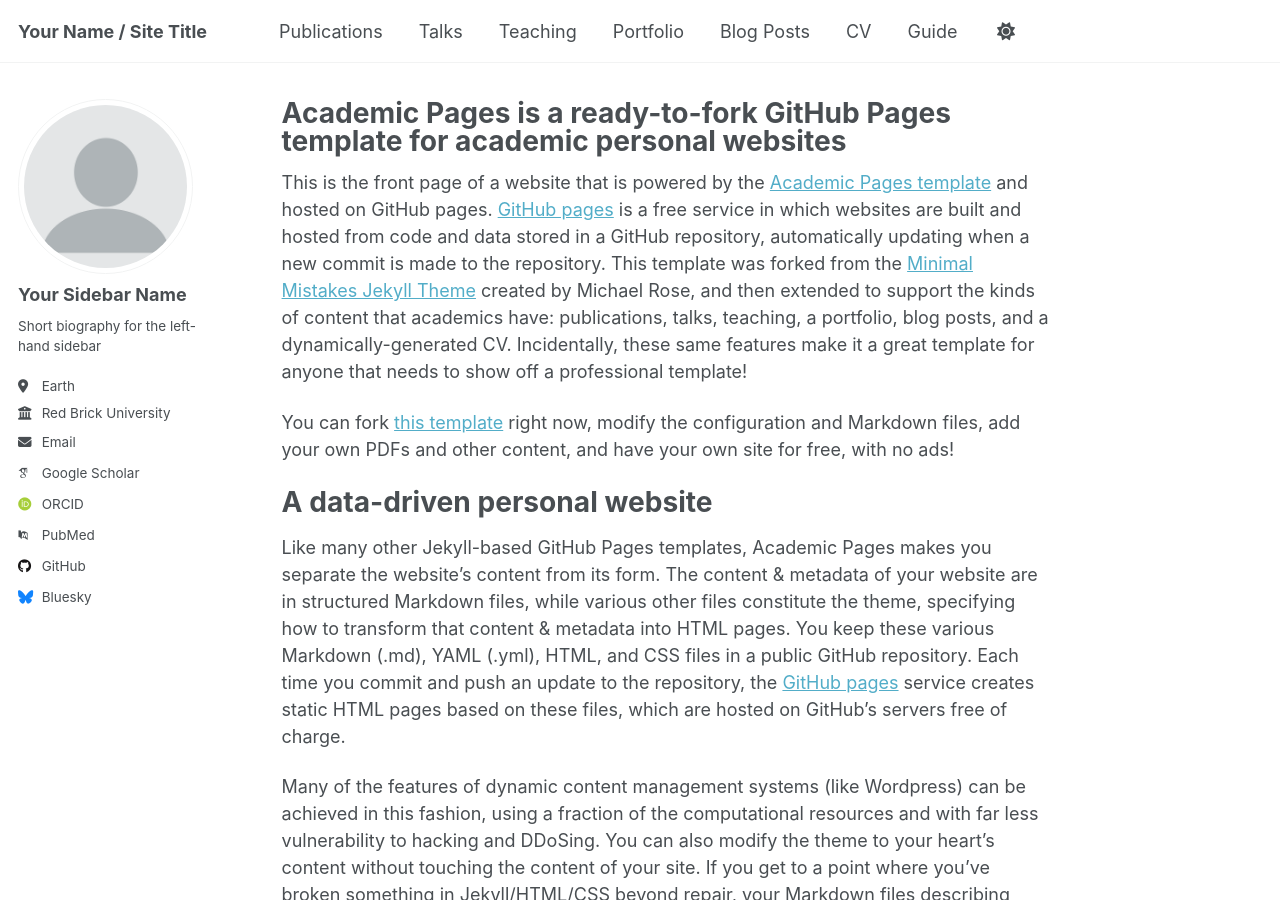
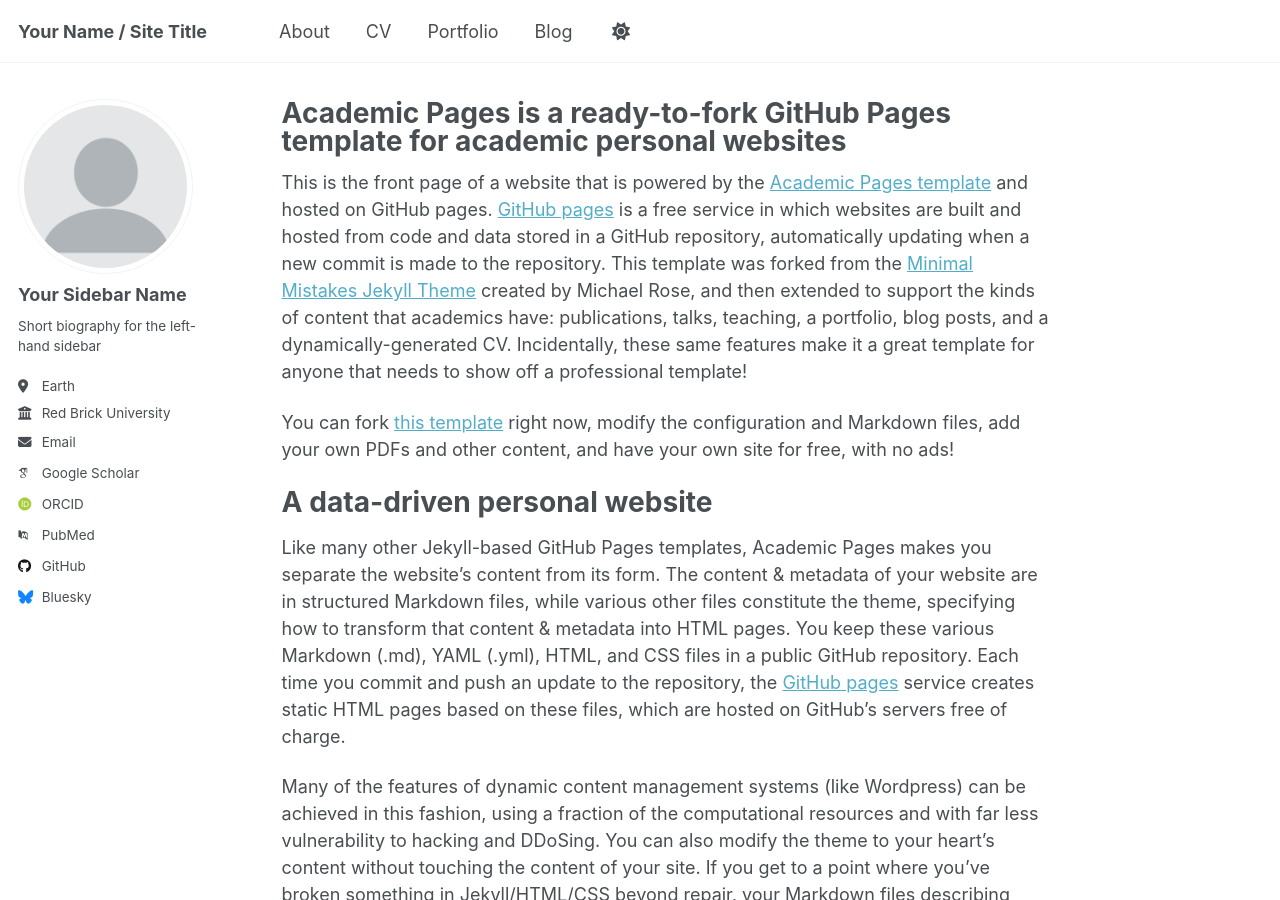
Before and after one commit to HollowolloH/hollowolloh.github.io, a Jekyll site: the page built from _pages/about.md, in a window 1280 px wide and 900 px high. Built offline with Jekyll 4.4.1, drawn with Linux system fonts in a browser that asks for light colours; some web fonts are replaced; a script that is not in the unit is left out.

Commit message:
Update navigation.yml

```diff
--- a/_data/navigation.yml
+++ b/_data/navigation.yml
@@ -8,26 +8,31 @@
 #      Markdown formatted page while the second is generated using JSON.
 
 main:
-  - title: "Publications"
-    url: /publications/
+  - title: "About"
+    url: /../
 
-  - title: "Talks"
-    url: /talks/
+  - title: "CV"
+    url: /cv/
 
-  - title: "Teaching"
-    url: /teaching/
+  #- title: "Publications"
+  # url: /publications/
+
+  #- title: "Talks"
+  #  url: /talks/
+
+  #- title: "Teaching"
+  #  url: /teaching/
 
   - title: "Portfolio"
     url: /portfolio/
 
-  - title: "Blog Posts"
+  - title: "Blog"
     url: /year-archive/
 
-  - title: "CV"
-    url: /cv/
+
 
   # - title: "CV"
   #   url: /cv-json/
 
-  - title: "Guide"
-    url: /markdown/
+  #- title: "Guide"
+  #  url: /markdown/
```
